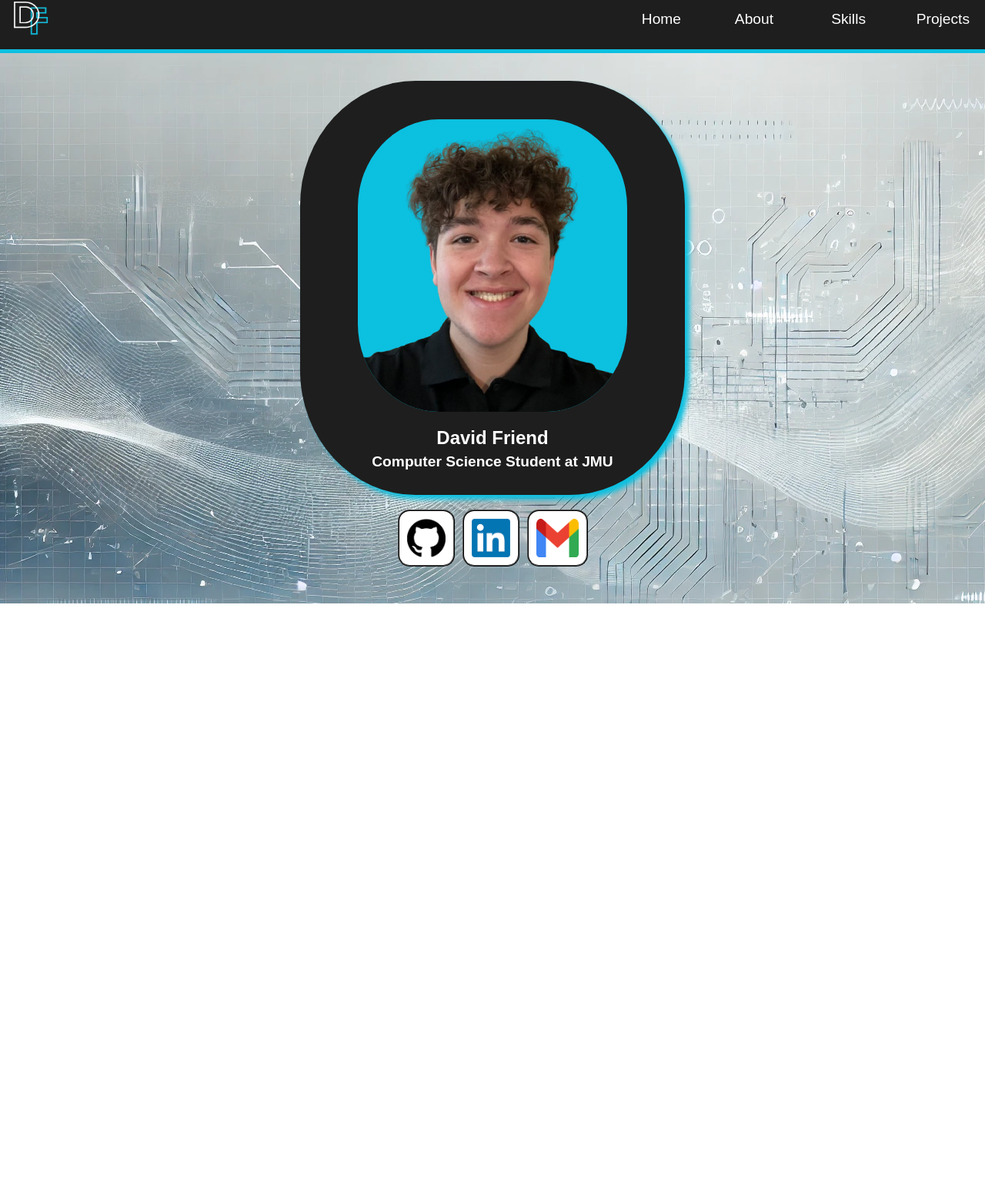
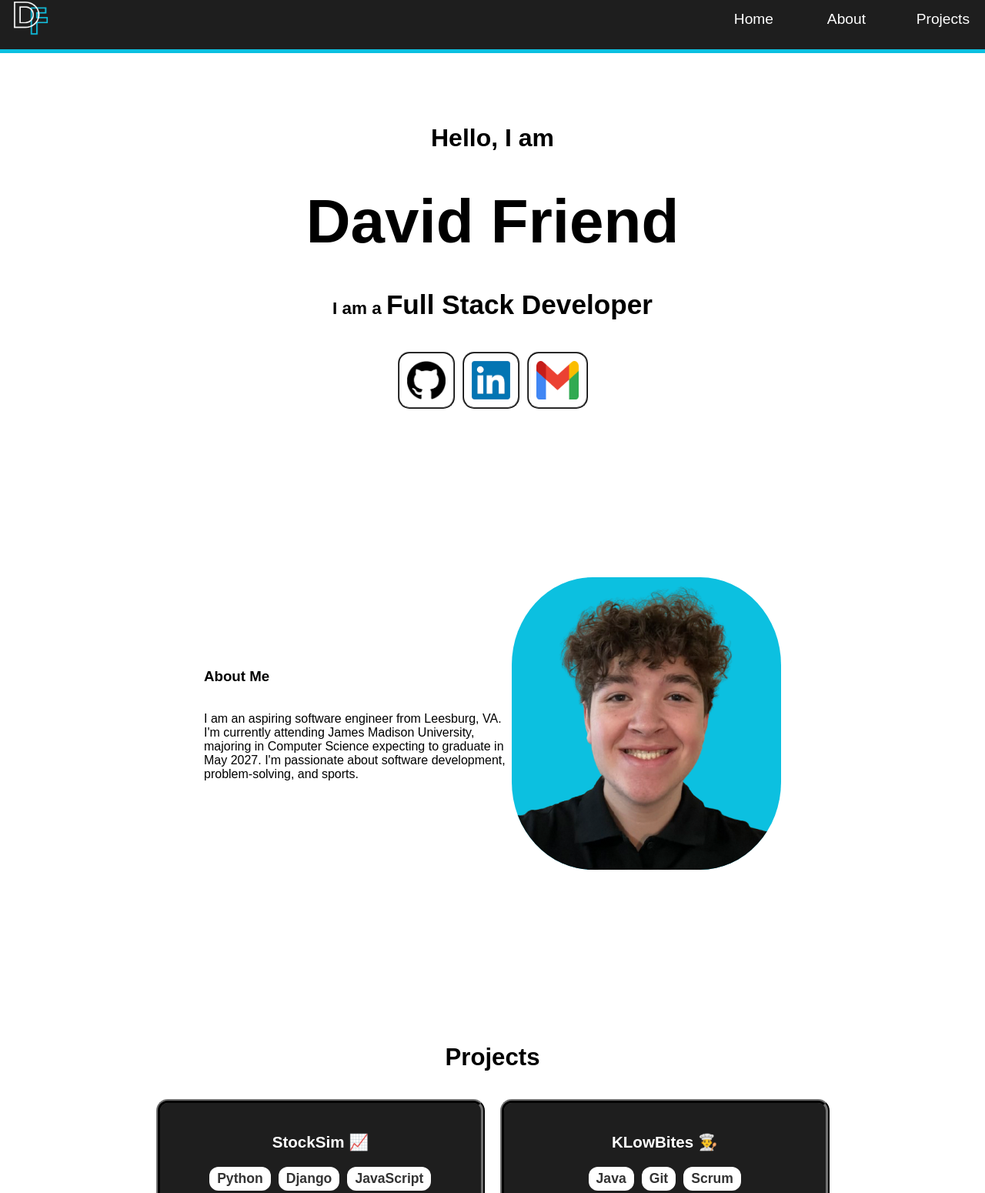
Before and after one commit to DavidFriend2/Personal-Website, a plain HTML site: page index.html in a window 1280 px wide. Shown: the part 16-1566 px from the top of the page at 77% size. Before the commit the page ends 800 px from the top, so only its background shows below. Drawn offline with Linux system fonts and the light colour scheme.

Commit message:
Added about section, changed home section, combined into one index.html

```diff
--- /dev/null
+++ b/aboutStyle.css
@@ -0,0 +1,24 @@
+.pfp-about {
+    display: flex;
+    flex-wrap: wrap;
+    justify-content: space-between;
+    width: 100vw;
+    justify-content: center;
+    align-items: center;
+    padding-top: 100px;
+    padding-bottom: 200px;
+}
+
+.about-description {
+    display: flex;
+    justify-content: center;
+    flex-direction: column;
+    width: 400px;
+}
+
+.pfp {
+    border: transparent;
+    background-color: #0cc0e0;
+    border-color: #1e1e1e;
+    border-radius: 30%;
+}
--- a/homeStyle.css
+++ b/homeStyle.css
@@ -3,27 +3,28 @@
     flex-direction: column;
     justify-content: center;
     align-items: center;
-    width: 50%;
-    height: 60vw;
+    max-width: 700px;
     margin: 0 auto;
-    margin-top: 2%;
-    max-width: 500px;
-    min-width: 500px;
-    max-height: 650px;
-    min-height: 650px;
+    color: black;
     /*border: ridge;
     border-color: #1e1e1e;
     border-radius: 10%;
     background-color: white;*/
 }
 
+.home {
+    padding-top: 150px;
+    padding-bottom: 100px;
+}
+
 .contacts {
     display: flex;
+    justify-content: center;
     gap: 10px;
 }
 
 
-h3 a {
+.contacts a {
     display: flex;
     border: ridge;
     border-color: black;
@@ -33,55 +34,37 @@ h3 a {
     background-color: white;
 }
 
-h3 a:hover {
+.contacts a:hover {
     transform: translateY(-5px);
     transition-duration: 0.5s;
 }
 
-.pfp {
-    border: transparent;
-    background-color: #0cc0e0;
-    border-color: #1e1e1e;
-    border-radius: 30%;
-}
-
 .intro {
-    font-size: 1.5rem;
+    font-size: 2rem;
     font-family: Arial, sans-serif;
     text-align: center;
     margin-bottom: 2%;
     font-weight: bolder;
-    color: white;
 }
 
-.intro-desc {
-    font-size: 1.2rem;
-    margin-top: 0;
-    margin-bottom: 0;
-    font-family: 'Montserrat', sans-serif;
-    text-align: center;
-    font-weight: bolder;
-    color: white;
+.intro-container {
+    display: flex;
+    flex-direction: column;
+    justify-items: center;
+    align-items: center;
+    width: 95vw;
+
 }
 
-.pfp-name {
-    border: transparent;
-    border-radius: 10%;
-    padding-left: 10px;
-    padding-bottom: 10px;
-    padding-right: 10px;
+.name {
+    margin: 20px;
+    font-size: 5rem;
 }
 
-.pfp-container {
-    border: transparent;
-    border-color: #1e1e1e;
-    border-radius: 30%;
-    height: 500px;
-    width: 500px;
-    padding-top: 50px;
-    display: flex;
-    flex-direction: column;
-    align-items: center;
-    background-color: #1e1e1e;
-    box-shadow: 6px 6px 6px  #0cc0e0;
+.description {
+    font-size: 1.2rem;
 }
+
+.intro-title {
+    font-size: 2.2rem;
+}
--- a/index.html
+++ b/index.html
@@ -6,27 +6,31 @@
     <title>David Friend Portfolio</title>
     <link rel="stylesheet" href="style.css">
     <link rel="stylesheet" href="homeStyle.css">
+    <link rel="stylesheet" href="aboutStyle.css">
+    <link rel="stylesheet" href="projectStyle.css">
     <link rel="icon" href="img/icon.png" type="image/png">
 </head>
 <body>
+    <section class="hdr">
         <header>
             <img class="logo" src="img/iconrm.png" width="50" height="50">
             <nav class="sections">
                 <a href="index.html">Home</a>
-            <a href="about.html">About</a>
-            <a href="skills.html">Skills</a>
-            <a class="hdr-proj" href="projects.html">Projects</a>
+                <a href="#about">About</a>
+                <a class="hdr-proj" href="#project">Projects</a>
             </nav>
         </header>
+        <hr>
+    </section>
 
-    <hr>
     <div class="main-container">
-        <div class="pfp-container">
-            <img class="pfp" src="img/pfp2rm.png" width="350" height="380">
-        <section class="pfp-name">
-            <h2 class="intro">David Friend</h2>
-            <h3 class="intro-desc">Computer Science Student at JMU</h3>
-        </section>
+        <section class="home">
+            <div class="intro-container">
+                <h2 class="intro">Hello, I am</h2>
+                <h2 class="name">David Friend</h2>
+                <div class="description">
+                    <h3 class="intro-desc">I am a <span class="intro-title">Full Stack Developer</span></h3>
+                </div>
             </div>
             <section class="contacts">
                 <div class="gitl-container">
@@ -47,6 +51,79 @@
                     </h3>
                 </div>
             </section>
+        </section>
+
+        <section id="about" class="pfp-about">
+            <section class="about-description">
+                <h3>About Me</h3>
+                <p class="about-summary">
+                    I am an aspiring software engineer from Leesburg, VA. I'm
+                    currently attending James Madison University, majoring in
+                    Computer Science expecting to graduate in May 2027. I'm passionate
+                    about software development, problem-solving, and sports.
+                </p>
+            </section>
+            <img class="pfp" src="img/pfp2rm.png" width="350" height="380">
+        </section>
+        <section id="project" class="main-title">
+            <h2>Projects</h2>
+        </section>
+        <div class="projects">
+            <section class="project-1">
+                <h3>StockSim 📈</h3>
+                <div class="skills">
+                    <p>Python</p>
+                    <p>Django</p>
+                    <p>JavaScript</p>
+                </div>
+                <p>Stock simulation web application using
+                    React.js for the front-end, Python (Django) for the back-end,
+                    and MySQL for data storage.</p>
+                <p>
+                    (Currently In Progress)
+                </p>
+            </section>
+            <section class="project-2">
+                <h3>KLowBites 👨‍🍳</h3>
+                <div class="skills">
+                    <p>Java</p>
+                    <p>Git</p>
+                    <p>Scrum</p>
+                </div>
+                <p>
+                    Designed a user-friendly digital cookbook that allows users to
+                    create, manage, and browse recipes with step-by-step instructions.
+                    Equipped with essential tools such as measurement conversions, a user guide,
+                    and a shopping list.
+                </p>
+                <a href="https://github.com/DavidFriend2/KLowBites">Source Code</a>
+            </section>
+            <section class="project-3">
+                <h3>HuffmanCoding 👨‍💻 </h3>
+                <div class="skills">
+                    <p>Java</p>
+                    <p>Data Structures</p>
+                </div>
+                <p>
+                    Implemented Huffman Coding to efficiently compress and decompress data,
+                    encoding messages from a file and reconstructing original content from
+                    binary-encoded data.
+                </p>
+                <a href="https://github.com/DavidFriend2/Huffman-Coding">Source Code</a>
+            </section>
+            <section class="project-4">
+                <h3>ImprovedSorting 🔄</h3>
+                <div class="skills">
+                    <p>Java</p>
+                    <p>Algorithms</p>
+                </div>
+                <p>
+                    Created a more efficient MergeSort and QuickSort by implementing
+                    InsertionSort in cases where it was more efficient.
+                </p>
+                <a href="https://github.com/DavidFriend2/Improved-Sorting">Source Code</a>
+            </section>
+        </div>
     </div>
 </body>
 </html>
--- a/projectStyle.css
+++ b/projectStyle.css
@@ -1,18 +1,3 @@
-.main-container {
-    display: flex;
-    flex-direction: column;
-    align-items: center;
-    margin: 0 auto;
-    max-width: 700px;
-    min-width: 500px;
-    max-height: 650px;
-    min-height: 650px;
-    /*border: ridge;
-    border-color: #1e1e1e;
-    border-radius: 10%;
-    background-color: #bfdfff;*/
-}
-
 .main-title {
     text-align: center;
     font-family: Arial, sans-serif;
@@ -29,13 +14,13 @@
 .projects {
     font-family: 'Arial', sans-serif;
     width: 125%;
-    max-height: 50vw;
     display: grid;
     grid-template-columns: repeat(auto-fit, minmax(300px, 1fr));
     gap: 20px;
     justify-items: center;
     box-sizing: border-box;
     padding-top: 10px;
+    z-index: 10;
 }
 
 @media (max-width: 1000px) {
@@ -44,7 +29,7 @@
     }
 }
 
-section a {
+.projects a {
     text-decoration: none;
     border: transparent;
     color: black;
@@ -56,9 +41,10 @@ section a {
     background-color: white;
     padding: 8px 15px;
     margin-top: auto;
+    z-index: 10;
 }
 
-section a:hover {
+.projects a:hover {
     transform: translateY(-5px);
     background-color: #0cc0e0;
     transition-duration: 0.5s;
@@ -75,7 +61,7 @@ section a:hover {
     background-color: #1e1e1e;
     padding: 18px;
     font-size: 1.1rem;
-    box-shadow: 6px 6px 8px #0cc0e0;
+    /*box-shadow: 6px 6px 8px #0cc0e0;*/
     color: white;
 }
 
@@ -85,7 +71,7 @@ section a:hover {
     transition-duration: 0.5s;
 }
 
-section p {
+.projects p {
     text-align: center;
 }
 
--- a/style.css
+++ b/style.css
@@ -1,7 +1,13 @@
 body {
     margin: 0;
     font-family: 'Arial', 'sans-serif';
-    background-image: url('img/bg.webp');
+    /*background-image: url('img/bg.webp');*/
+}
+
+.hdr {
+    position: fixed;
+    width: 100%;
+    z-index: 9999;
 }
 
 header {
```
Also changed, not shown: about.html (deleted, +0 -23 lines), projects.html (deleted, +0 -85 lines), skills.html (deleted, +0 -22 lines), 2 other files. Lines whose indentation alone changed are shown as unchanged.
